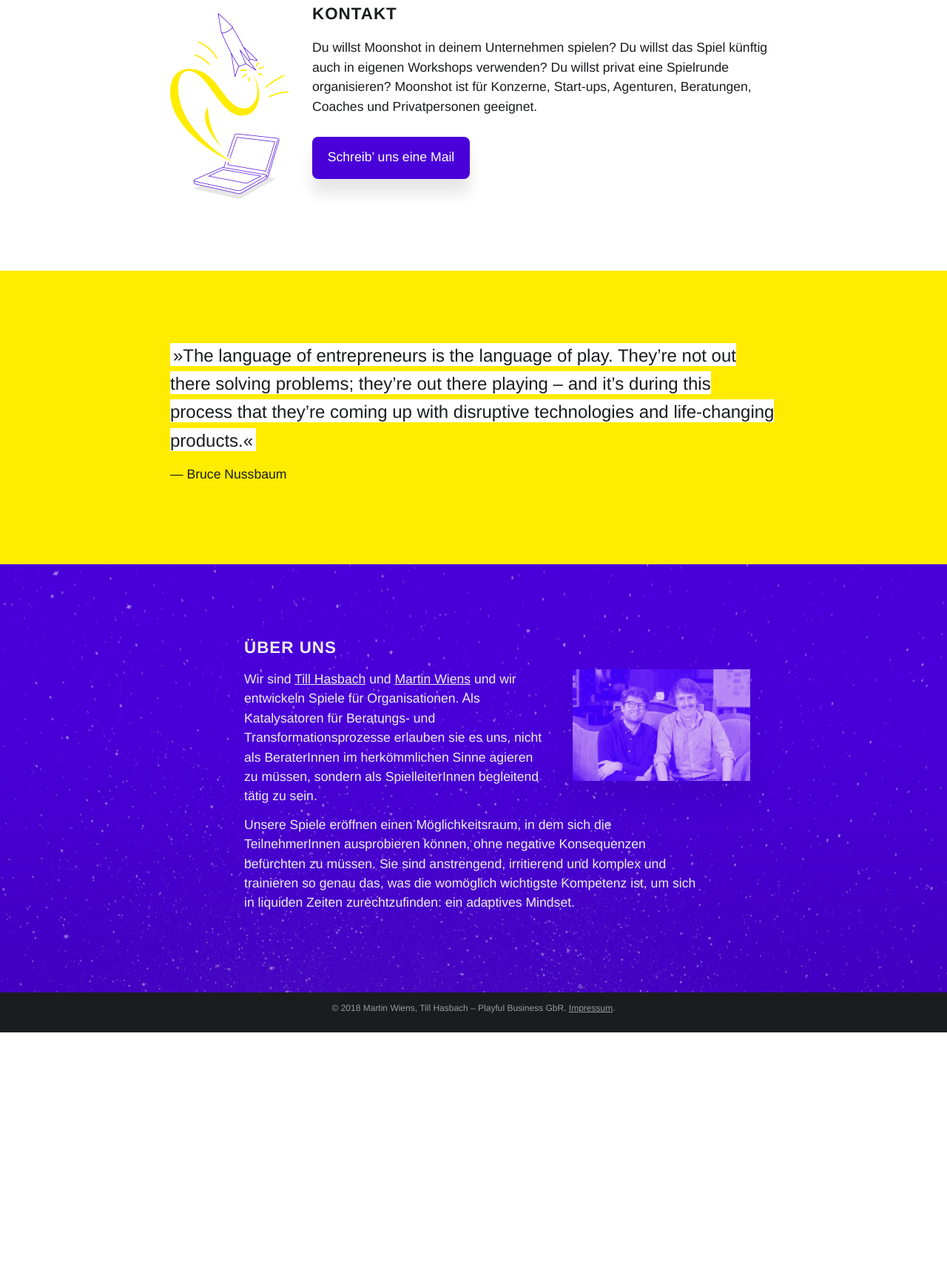
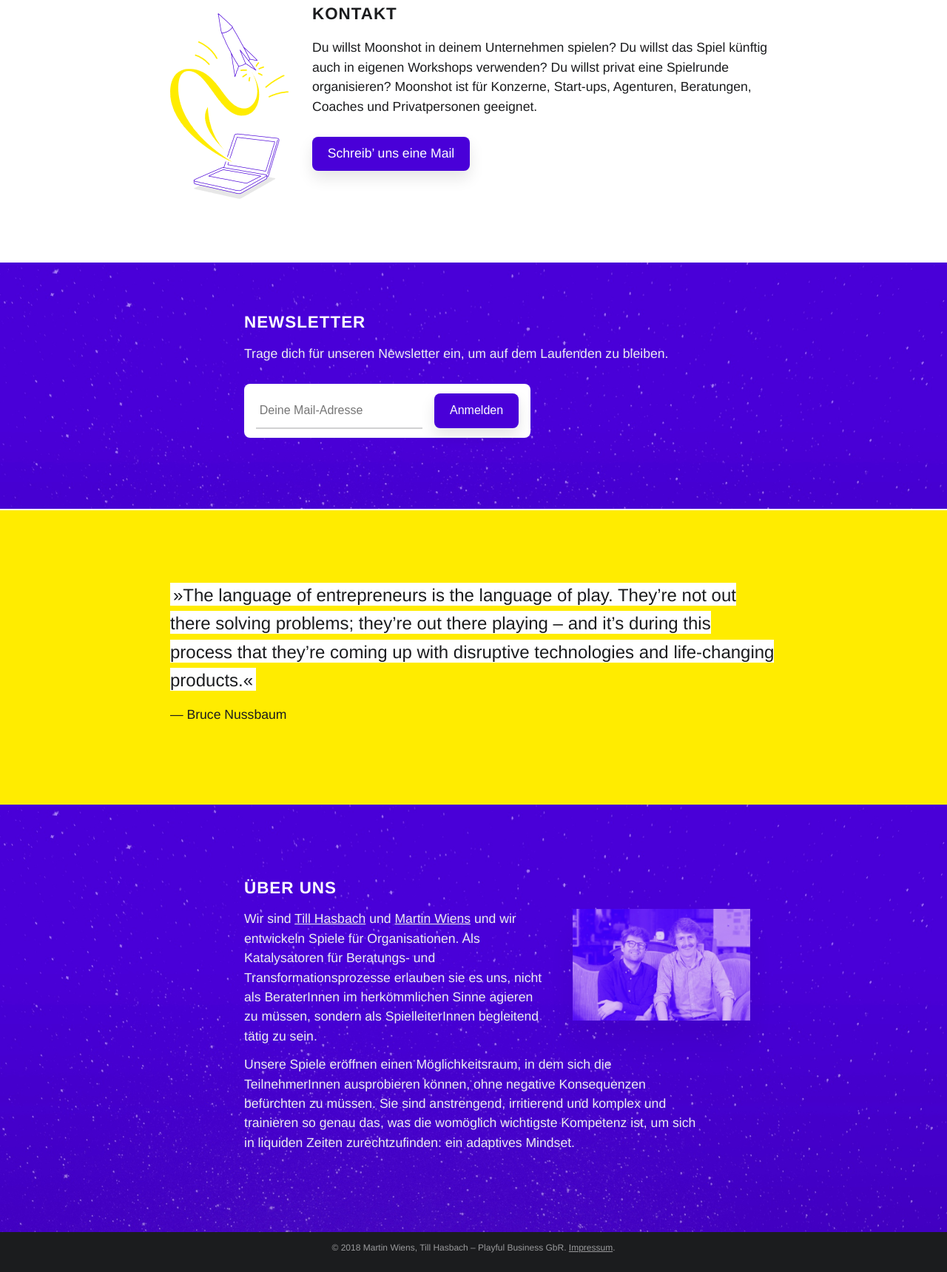
Before and after one commit to christowski/Moonshot, a PHP site: page / in a window 1280 px wide. Shown: the part 2901-4621 px from the top of the page at 74% size. Before the commit the page ends 4297 px from the top, so only its background shows below. Run offline with PHP 8.4, Linux system fonts and the light colour scheme; some web fonts are replaced.

Commit message:
added newsletter section
Version 1: As separate section underneath “contact”

```diff
--- a/index.php
+++ b/index.php
@@ -111,6 +111,27 @@
       </div>
     </div>
 
+    <div class="container container-violet container-newsletter">
+      <div class="content content-newsletter">
+        <h2>Newsletter</h2>
+        <p>Trage dich für unseren Newsletter ein, um auf dem Laufenden zu bleiben.</p>
+        <div class="form-wrapper">
+          <form
+            action="https://buttondown.email/api/emails/embed-subscribe/Moonshot"
+            method="post"
+            target="popupwindow"
+            onsubmit="window.open('https://buttondown.email/Moonshot', 'popupwindow')"
+            class="embeddable-buttondown-form"
+          >
+            <input type="email" name="email" id="bd-email" placeholder="Deine Mail-Adresse" />
+            <input type="hidden" value="1" name="embed"/>
+            <button class="cta" type="submit">Anmelden</button>
+          </form>
+        </div>
+
+      </div>
+    </div>
+
     <div class="container container-yellow">
       <div class="content content-wide">
         <blockquote>
--- a/sass/screen.sass
+++ b/sass/screen.sass
@@ -48,6 +48,8 @@ footer
   color: $silver
   background: url("../media/stars-bg.jpg") $primary
   background-size: cover
+  h2
+    color: $white
 
 // -------- Container Yellow Styles --------
 
@@ -177,20 +179,63 @@ a:hover, a:focus
 
 p.contact-cta a,
 p.contact-cta a:active,
-p.contact-cta a:visited
+p.contact-cta a:visited,
+button.cta,
+button.cta:active,
+button.cta:visited
   background: $primary
+  border: none
   color: white
-  box-shadow: 0 20px 20px 0 rgba(0,0,0,0.1)
+  box-shadow: 0 10px 20px 0 rgba(0,0,0,0.1)
   padding: 0.9rem 1.3rem 1rem
   margin: 1rem 0 1rem 0
   display: inline-block
   text-decoration: none
   border-radius: 8px
   transition: all ease 200ms
+  font-size: inherit
+  line-height: 1rem
+
 p.contact-cta a:focus,
-p.contact-cta a:hover
+p.contact-cta a:hover,
+button.cta:focus,
+button.cta:hover
   background: $charcoal
   transform: translateY(-2px)
+  cursor: pointer
+
+.container-newsletter
+  padding-top: 4em
+  padding-bottom: 6em
+  border-bottom: 2px solid $white
+
+button.cta
+  margin: 0
+
+.form-wrapper
+  background: $white
+  padding: 0.75em 1em
+  border-radius: 8px
+  display: inline-block
+  margin: 1rem 0 0 0
+
+input
+  outline: none
+  border: 0
+  border-bottom: 2px solid rgba($charcoal, 0.2)
+  padding: 0.9rem 0 0.9rem 0.3rem
+  font-size: inherit
+  margin-right: 0.75rem
+  &:focus, &:active
+    border-color: $primary
+
+input[type="email"]
+  display: inline-block
+  width: 120px
+  font-size: 0.75rem
+  @media (min-width: $breakpoint-medium)
+    font-size: 1em
+    width: 220px
 
 
 blockquote p
--- a/stylesheets/screen.css
+++ b/stylesheets/screen.css
@@ -128,62 +128,66 @@ footer p {
   background: url("../media/stars-bg.jpg") #4900D8;
   background-size: cover;
 }
+/* line 51, ../sass/screen.sass */
+.container-violet h2 {
+  color: #FFFFFF;
+}
 
-/* line 54, ../sass/screen.sass */
+/* line 56, ../sass/screen.sass */
 .container-yellow {
   background: #FFEC00;
   color: #1B1C1E;
 }
 
-/* line 60, ../sass/screen.sass */
+/* line 62, ../sass/screen.sass */
 .container-silver {
   background: #EEEEF0;
   color: #1B1C1E;
 }
 
-/* line 66, ../sass/screen.sass */
+/* line 68, ../sass/screen.sass */
 .container-charcoal {
   background: #1B1C1E;
   color: #EEEEF0;
 }
 
-/* line 72, ../sass/screen.sass */
+/* line 74, ../sass/screen.sass */
 .content {
   margin: 0 auto;
   max-width: 620px;
 }
 
-/* line 76, ../sass/screen.sass */
+/* line 78, ../sass/screen.sass */
 .content-wide {
   margin: 0 auto;
   max-width: 820px;
 }
 
-/* line 80, ../sass/screen.sass */
+/* line 82, ../sass/screen.sass */
 .content-superwide {
   margin: 0 auto;
   max-width: 1200px;
 }
 
-/* line 84, ../sass/screen.sass */
+/* line 86, ../sass/screen.sass */
 .content-shadow {
   box-shadow: 0 28px 60px 0 rgba(0, 0, 0, 0.2);
 }
 
-/* line 87, ../sass/screen.sass */
+/* line 89, ../sass/screen.sass */
 .content-contact h2 {
   text-align: left;
   margin-bottom: 1rem;
 }
 
-/* line 91, ../sass/screen.sass */
+/* line 93, ../sass/screen.sass */
 .content-contact img {
   float: left;
   margin: 0 1rem 0.5rem 0;
   max-width: 100px;
 }
 @media (min-width: 768px) {
-  /* line 91, ../sass/screen.sass */
+  /* line 93, ../sass/screen.sass */
   .content-contact img {
     max-width: 160px;
     margin: 1rem 2rem 0 0;
@@ -200,7 +204,7 @@ footer p {
     transform: translateY(0%);
   }
 }
-/* line 107, ../sass/screen.sass */
+/* line 109, ../sass/screen.sass */
 h1.logo img {
   animation: fadein 2s;
   width: 90%;
@@ -211,12 +215,12 @@ h1.logo img {
   filter: drop-shadow(0px 30px 40px rgba(0, 0, 0, 0.15));
 }
 
-/* line 115, ../sass/screen.sass */
+/* line 117, ../sass/screen.sass */
 h1.logo span {
   opacity: 0 !important;
 }
 
-/* line 118, ../sass/screen.sass */
+/* line 120, ../sass/screen.sass */
 .line {
   animation: fadein 2.5s;
   width: 1px;
@@ -226,19 +230,19 @@ h1.logo span {
   margin: 0.5em auto 1rem;
 }
 @media (min-width: 768px) {
-  /* line 118, ../sass/screen.sass */
+  /* line 120, ../sass/screen.sass */
   .line {
     height: 140px;
     margin: 1.5rem auto 2rem;
   }
 }
 
-/* line 129, ../sass/screen.sass */
+/* line 131, ../sass/screen.sass */
 h2, p {
   margin-bottom: 0.75rem;
 }
 
-/* line 132, ../sass/screen.sass */
+/* line 134, ../sass/screen.sass */
 h2 {
   font-size: 1.3rem;
   font-weight: 700;
@@ -248,7 +252,7 @@ h2 {
   margin-bottom: 2rem;
 }
 @media (min-width: 420px) {
-  /* line 132, ../sass/screen.sass */
+  /* line 134, ../sass/screen.sass */
   h2 {
     font-size: 1.4rem;
     text-align: left;
@@ -256,116 +260,174 @@ h2 {
   }
 }
 
-/* line 144, ../sass/screen.sass */
+/* line 146, ../sass/screen.sass */
 em {
   font-size: italic;
 }
 
-/* line 146, ../sass/screen.sass */
+/* line 148, ../sass/screen.sass */
 strong {
   font-weight: bold;
 }
 
-/* line 149, ../sass/screen.sass */
+/* line 151, ../sass/screen.sass */
 p {
   font-size: 1rem;
 }
 @media (min-width: 420px) {
-  /* line 149, ../sass/screen.sass */
+  /* line 151, ../sass/screen.sass */
   p {
     font-size: 1.1rem;
   }
 }
 
-/* line 154, ../sass/screen.sass */
+/* line 156, ../sass/screen.sass */
 p span {
   background: #FFEC00;
   display: inline;
   padding: 3px 4px 1px;
 }
 
-/* line 159, ../sass/screen.sass */
+/* line 161, ../sass/screen.sass */
 p.subline {
   font-size: 2rem;
   color: #FFEC00;
 }
 
-/* line 163, ../sass/screen.sass */
+/* line 165, ../sass/screen.sass */
 p.intro {
   animation: fadein 3s;
   color: #FFEC00;
   filter: drop-shadow(0px 10px 20px rgba(0, 0, 0, 0.15));
 }
 @media (min-width: 768px) {
-  /* line 163, ../sass/screen.sass */
+  /* line 165, ../sass/screen.sass */
   p.intro {
     font-size: 1.3rem;
     line-height: 1.6;
   }
 }
 
-/* line 171, ../sass/screen.sass */
+/* line 173, ../sass/screen.sass */
 a, a:active, a:visited {
   color: inherit;
   text-decoration: underline;
   transition: all ease 200ms;
 }
 
-/* line 175, ../sass/screen.sass */
+/* line 177, ../sass/screen.sass */
 a:hover, a:focus {
   text-decoration: none;
 }
 
-/* line 178, ../sass/screen.sass */
+/* line 180, ../sass/screen.sass */
 p.contact-cta a,
 p.contact-cta a:active,
-p.contact-cta a:visited {
+p.contact-cta a:visited,
+button.cta,
+button.cta:active,
+button.cta:visited {
   background: #4900D8;
+  border: none;
   color: white;
-  box-shadow: 0 20px 20px 0 rgba(0, 0, 0, 0.1);
+  box-shadow: 0 10px 20px 0 rgba(0, 0, 0, 0.1);
   padding: 0.9rem 1.3rem 1rem;
   margin: 1rem 0 1rem 0;
   display: inline-block;
   text-decoration: none;
   border-radius: 8px;
   transition: all ease 200ms;
+  font-size: inherit;
+  line-height: 1rem;
 }
 
-/* line 190, ../sass/screen.sass */
+/* line 199, ../sass/screen.sass */
 p.contact-cta a:focus,
-p.contact-cta a:hover {
+p.contact-cta a:hover,
+button.cta:focus,
+button.cta:hover {
   background: #1B1C1E;
   transform: translateY(-2px);
+  cursor: pointer;
 }
 
-/* line 196, ../sass/screen.sass */
+/* line 207, ../sass/screen.sass */
+.container-newsletter {
+  padding-top: 4em;
+  padding-bottom: 6em;
+  border-bottom: 2px solid #FFFFFF;
+}
+
+/* line 212, ../sass/screen.sass */
+button.cta {
+  margin: 0;
+}
+
+/* line 215, ../sass/screen.sass */
+.form-wrapper {
+  background: #FFFFFF;
+  padding: 0.75em 1em;
+  border-radius: 8px;
+  display: inline-block;
+  margin: 1rem 0 0 0;
+}
+
+/* line 222, ../sass/screen.sass */
+input {
+  outline: none;
+  border: 0;
+  border-bottom: 2px solid rgba(27, 28, 30, 0.2);
+  padding: 0.9rem 0 0.9rem 0.3rem;
+  font-size: inherit;
+  margin-right: 0.75rem;
+}
+/* line 229, ../sass/screen.sass */
+input:focus, input:active {
+  border-color: #4900D8;
+}
+
+/* line 232, ../sass/screen.sass */
+input[type="email"] {
+  display: inline-block;
+  width: 120px;
+  font-size: 0.75rem;
+}
+@media (min-width: 420px) {
+  /* line 232, ../sass/screen.sass */
+  input[type="email"] {
+    font-size: 1em;
+    width: 220px;
+  }
+}
+
+/* line 241, ../sass/screen.sass */
 blockquote p {
   font-size: 1.1rem;
   line-height: 1.6;
 }
 @media (min-width: 420px) {
-  /* line 196, ../sass/screen.sass */
+  /* line 241, ../sass/screen.sass */
   blockquote p {
     font-size: 1.5rem;
   }
 }
-/* line 201, ../sass/screen.sass */
+/* line 246, ../sass/screen.sass */
 blockquote p span {
   background: #FFFFFF;
   display: inline;
 }
 
-/* line 205, ../sass/screen.sass */
+/* line 250, ../sass/screen.sass */
 blockquote p.source {
   font-size: 1.1rem;
 }
 
-/* line 208, ../sass/screen.sass */
+/* line 253, ../sass/screen.sass */
 .card-container {
   max-width: 1200px;
 }
 @media (min-width: 420px) {
-  /* line 208, ../sass/screen.sass */
+  /* line 253, ../sass/screen.sass */
   .card-container {
     display: grid;
     grid-template-columns: repeat(3, 1fr);
@@ -374,22 +436,22 @@ blockquote p.source {
   }
 }
 
-/* line 216, ../sass/screen.sass */
+/* line 261, ../sass/screen.sass */
 .card1 {
   grid-column: 1;
 }
 
-/* line 219, ../sass/screen.sass */
+/* line 264, ../sass/screen.sass */
 .card2 {
   grid-column: 2;
 }
 
-/* line 222, ../sass/screen.sass */
+/* line 267, ../sass/screen.sass */
 .card3 {
   grid-column: 3;
 }
 
-/* line 225, ../sass/screen.sass */
+/* line 270, ../sass/screen.sass */
 .card-container img {
   max-width: 75%;
   margin: 2rem auto 2.6rem auto;
@@ -398,24 +460,24 @@ blockquote p.source {
   box-shadow: 0 30px 40px 0 rgba(0, 0, 0, 0.07);
   transition: all ease 200ms;
 }
-/* line 232, ../sass/screen.sass */
+/* line 277, ../sass/screen.sass */
 .card-container img:hover {
   transform: scale(1.05) rotate(1deg);
 }
 @media (min-width: 420px) {
-  /* line 225, ../sass/screen.sass */
+  /* line 270, ../sass/screen.sass */
   .card-container img {
     max-width: 85%;
   }
 }
 @media (min-width: 768px) {
-  /* line 225, ../sass/screen.sass */
+  /* line 270, ../sass/screen.sass */
   .card-container img {
     border-radius: 14px;
   }
 }
 
-/* line 239, ../sass/screen.sass */
+/* line 284, ../sass/screen.sass */
 .card-container h3,
 .card-container p {
   text-align: center;
@@ -424,7 +486,7 @@ blockquote p.source {
   font-size: 0.9rem;
 }
 @media (min-width: 420px) {
-  /* line 239, ../sass/screen.sass */
+  /* line 284, ../sass/screen.sass */
   .card-container h3,
   .card-container p {
     text-align: left;
@@ -432,27 +494,27 @@ blockquote p.source {
   }
 }
 
-/* line 250, ../sass/screen.sass */
+/* line 295, ../sass/screen.sass */
 .card-container h3 {
   margin-bottom: 0.4rem;
   font-weight: bold;
   font-size: 1rem;
 }
 
-/* line 255, ../sass/screen.sass */
+/* line 300, ../sass/screen.sass */
 img.proto-portrait {
   max-width: 240px;
   margin: 0 auto 1.5rem auto;
   display: block;
 }
 @media (min-width: 420px) {
-  /* line 255, ../sass/screen.sass */
+  /* line 300, ../sass/screen.sass */
   img.proto-portrait {
     margin: 0 0 1.5rem 0;
   }
 }
 @media (min-width: 768px) {
-  /* line 255, ../sass/screen.sass */
+  /* line 300, ../sass/screen.sass */
   img.proto-portrait {
     float: right;
     opacity: 0.8;
```
